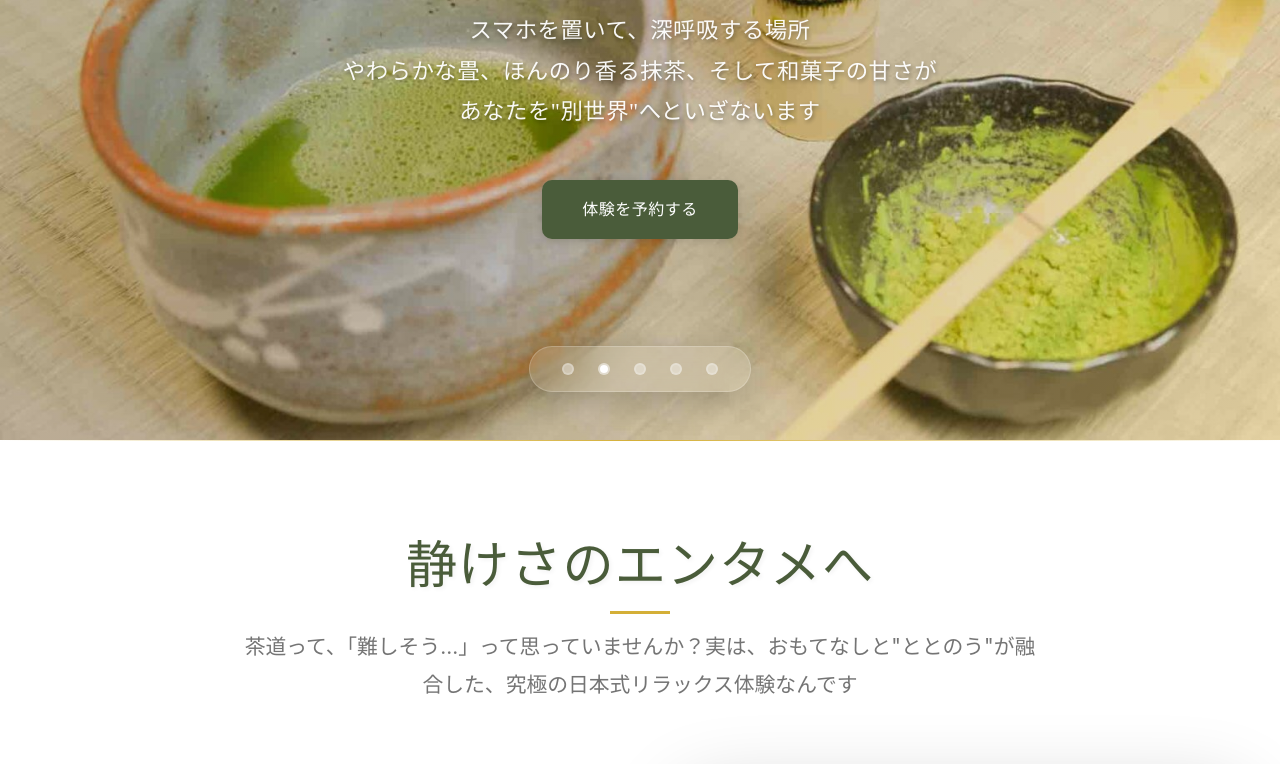
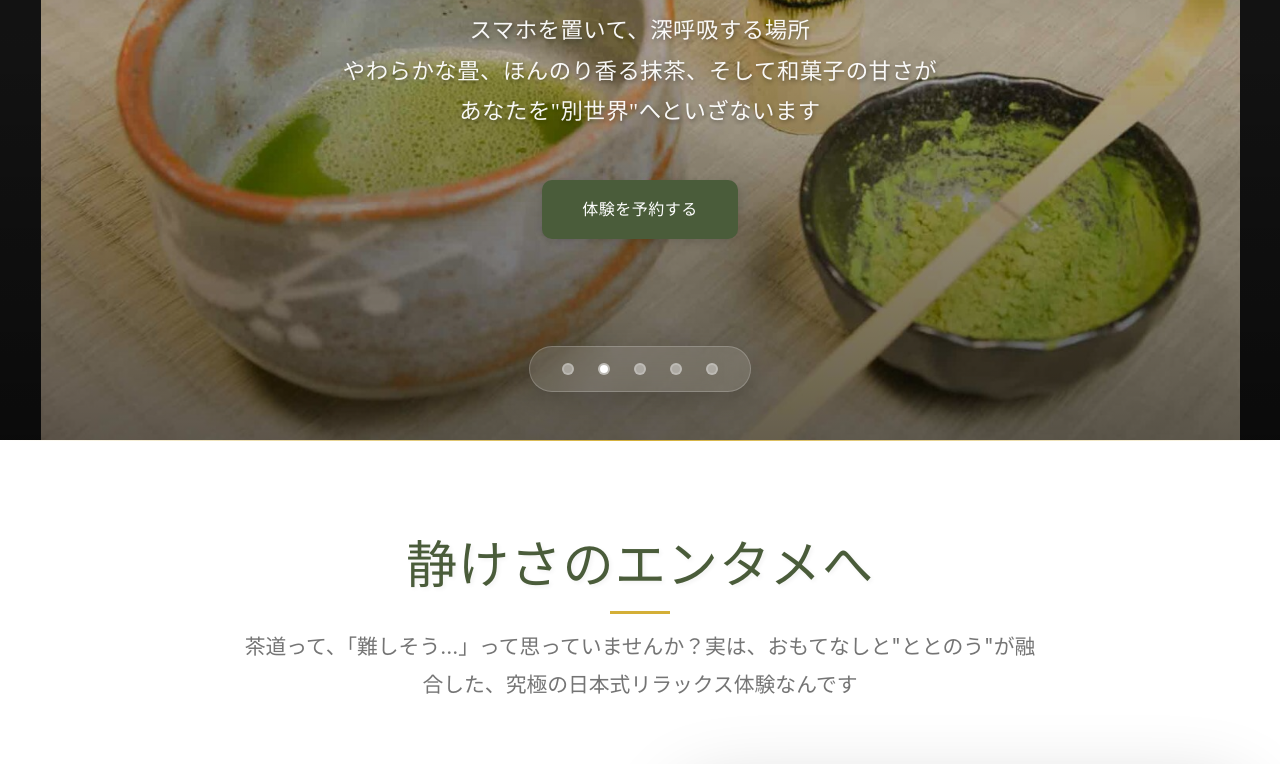
Before and after one commit to LaughingKuma/LaughingKuma.github.io, a plain HTML site: page index.html in a window 1280 px wide. Shown: the part 360-1124 px from the top of the page. Drawn offline with nearby package versions, Linux system fonts and the light colour scheme.

Commit message:
Fix slideshow to show full images without cropping
- Change background-size from cover to contain
- Add dark background color for letterboxing
- Adjust overlay gradient for better contrast
- Ensure entire tea ceremony photos are visible

```diff
--- a/index.html
+++ b/index.html
@@ -150,6 +150,7 @@
             display: flex;
             align-items: center;
             justify-content: center;
+            background-color: #1a1a1a;
         }
 
         .slideshow-container {
@@ -168,19 +169,15 @@
             width: 100%;
             height: 100%;
             opacity: 0;
-            transition: all 2s cubic-bezier(0.4, 0, 0.2, 1);
-            background-size: cover;
+            transition: opacity 1s ease;
+            background-size: contain;
             background-position: center;
             background-repeat: no-repeat;
-            background-color: var(--warm-white);
-            transform: scale(1.1);
-            filter: brightness(0.9);
+            background-color: #1a1a1a;
         }
 
         .slide.active {
             opacity: 1;
-            transform: scale(1);
-            filter: brightness(1);
         }
 
 
@@ -192,12 +189,13 @@
             right: 0;
             bottom: 0;
             background: linear-gradient(
-                135deg,
-                rgba(74, 92, 58, 0.3) 0%,
-                rgba(0,0,0,0.2) 50%,
-                rgba(212, 175, 55, 0.2) 100%
+                to bottom,
+                rgba(0,0,0,0.5) 0%,
+                rgba(0,0,0,0.3) 50%,
+                rgba(0,0,0,0.6) 100%
             );
             z-index: 2;
+            pointer-events: none;
         }
 
         .slide1 { background-image: url('tea-ceremony-1.jpg'); }
```
